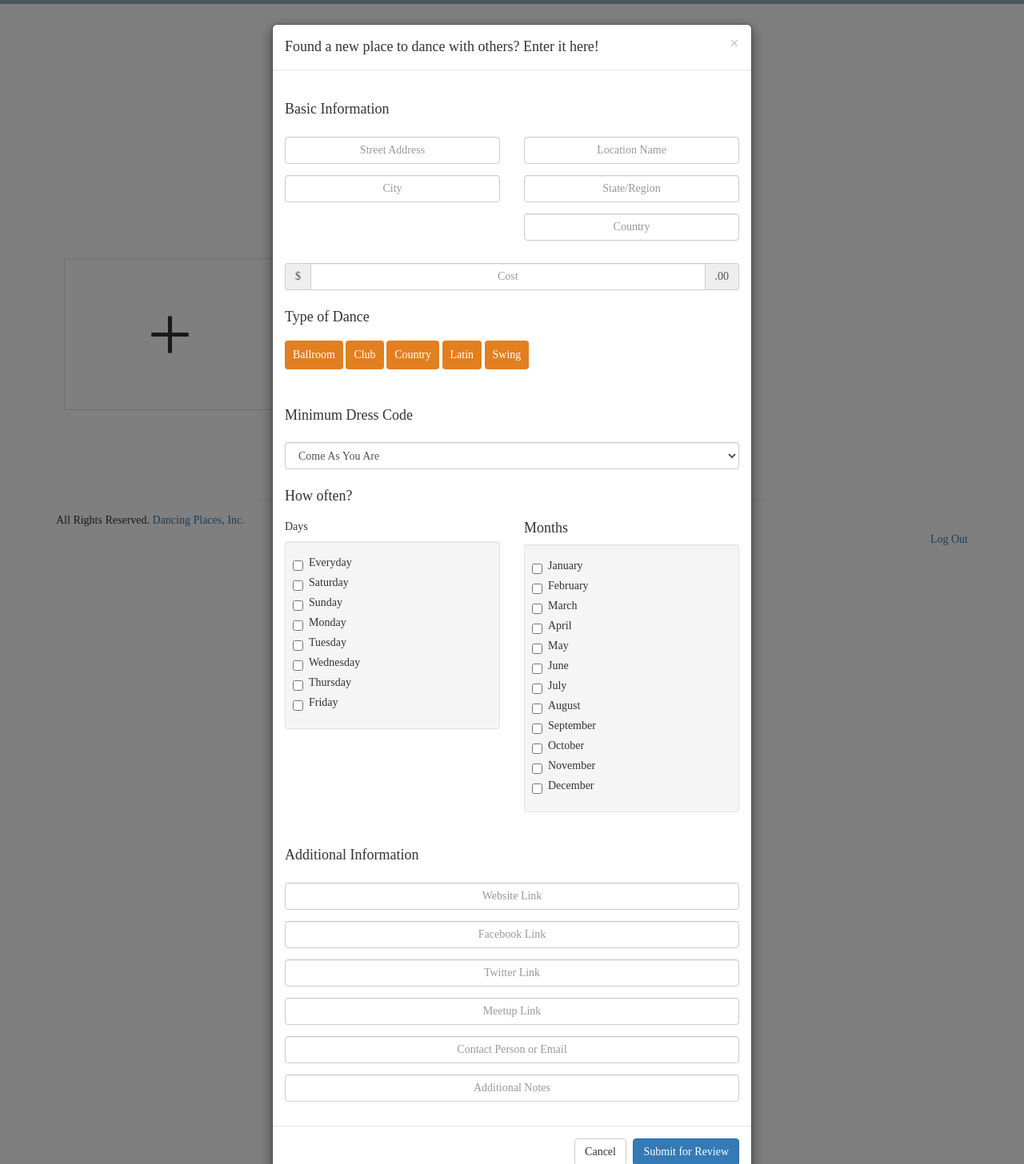
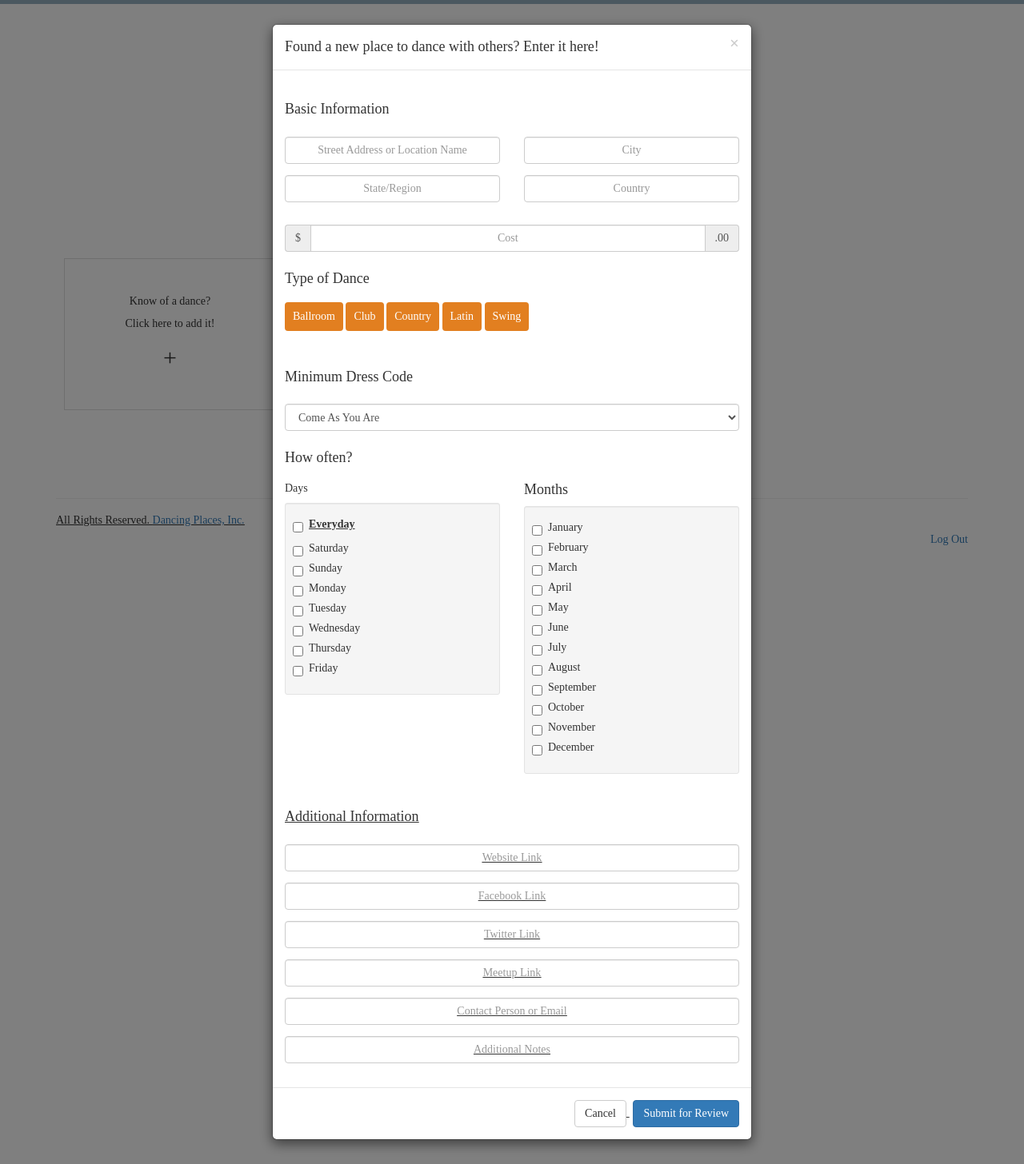
Before and after one commit to Xayaan/dancing-places-app, a Flask app: template app/templates/admin_dashboard.html in a window 1280 px wide, after a click that opens the changed part. Shown: the whole page at 80% size. Run offline with Flask 2, Linux system fonts and the light colour scheme; the template is opened without the code that fills it, so the values that code supplies are empty; some libraries are stand-ins or nearby versions.

Commit message:
Delete confirmation and fixed up admin page to match homepage functionality

```diff
--- a/app/static/js/admin_dashboard.js
+++ b/app/static/js/admin_dashboard.js
@@ -18,6 +18,8 @@
 
 $(document).on('click', '.del-bttn', function(){
   var elem = $(this).parent()
+  var delete_confirm = window.confirm("Delete?")
+  if (delete_confirm){
     $.getJSON('/dance/delete',
               {
                 object_id: $(this).parent().attr('id')
@@ -28,4 +30,5 @@
         	     elem.parent().remove();
         	   }
                  });
+  }
 });
--- a/app/templates/admin_dashboard.html
+++ b/app/templates/admin_dashboard.html
@@ -6,6 +6,7 @@
     <link rel="stylesheet" type="text/css" href="../static/css/main.css">
   </head>
   <body>
+
 
     <!-- Start modal -->
 
@@ -24,37 +25,24 @@
 
 	    <div class="row">
 	      <div class="col-xs-12 col-md-6">
-		<input type="text" class="form-control" id="address-input" placeholder="Street Address">
+		<input type="text" class="form-control" id="address-input" placeholder="Street Address or Location Name">
 	      </div>
-
 	      <div class="col-xs-12 col-md-6">
-		<input type="text" class="form-control" id="address-input" placeholder="Location Name">
+		<input type="text" class="main-form-input form-control" id="city-input" placeholder="City">
 	      </div>
 	    </div>
 	    <br>
 	    <div class="row">
 	      <div class="col-xs-12 col-md-6">
-		<input type="text" class="main-form-input form-control" id="city-input" placeholder="City">
-	      </div>
-
-	      <div class="col-xs-12 col-md-6">
 		<input type="text" class="main-form-input form-control" id="state-input" placeholder="State/Region">
 	      </div>
-	    </div
-	       >	<br>
-	    <div class="row">
-	      <div class="col-xs-12 col-md-6 col-md-offset-6">
+	      <div class="col-xs-12 col-md-6">
 		<input type="text" class="main-form-input form-control" id="country-input" placeholder="Country">
 	      </div>
 	    </div>
 	    <br>
 	    <br>
 
-	    <!-- <div class="form-group"> -->
-	    <!-- <input type="text" class="form-control" id="address-input" placeholder="Street Address"> -->
-
-
-	    <!-- </div> -->
 	    <div class="input-group">
 	      <div class="input-group-addon">$</div>
 	      <input type="text" class="form-control" id="cost-input" placeholder="Cost">
@@ -89,31 +77,32 @@
 		<div class="days col-xs-12 col-md-6">
 		  <h5>Days</h5>
 		  <div class="well well-sm">
-		    <div class="checkbox"> <label> <input type="checkbox" name="days" value="everyday" onclick="all_check();" class="everyday">Everyday</label></div>
-		    <div class="checkbox"> <label> <input type="checkbox" name="days" value="saturday" class="all-days-one">Saturday</label></div>
-		    <div class="checkbox"> <label> <input type="checkbox" name="days" value="sunday" class="all-days-one">Sunday</label></div>
-		    <div class="checkbox"> <label> <input type="checkbox" name="days" value="monday" class="all-days-one">Monday</label></div>
-		    <div class="checkbox"> <label> <input type="checkbox" name="days" value="tuesday" class="all-days-one">Tuesday</label></div>
-		    <div class="checkbox"> <label> <input type="checkbox" name="days" value="wednesday" class="all-days-one">Wednesday</label></div>
-		    <div class="checkbox"> <label> <input type="checkbox" name="days" value="thursday" class="all-days-one">Thursday</label></div>
-		    <div class="checkbox"> <label> <input type="checkbox" name="days" value="friday" class="all-days-one">Friday</label></div>
+		    <div class="checkbox"> <label> <input type="checkbox" name="days" value="everyday" onclick="all_check();" class="everyday"><strong><u>Everyday<u></strong></label></div>
+		    <div class="checkbox"> <label> <input type="checkbox" name="days" value="Saturday" class="all-days-one">Saturday</label></div>
+		    <div class="checkbox"> <label> <input type="checkbox" name="days" value="Sunday" class="all-days-one">Sunday</label></div>
+		    <div class="checkbox"> <label> <input type="checkbox" name="days" value="Monday" class="all-days-one">Monday</label></div>
+		    <div class="checkbox"> <label> <input type="checkbox" name="days" value="Tuesday" class="all-days-one">Tuesday</label></div>
+		    <div class="checkbox"> <label> <input type="checkbox" name="days" value="Wednesday" class="all-days-one">Wednesday</label></div>
+		    <div class="checkbox"> <label> <input type="checkbox" name="days" value="Thursday" class="all-days-one">Thursday</label></div>
+		    <div class="checkbox"> <label> <input type="checkbox" name="days" value="Friday" class="all-days-one">Friday</label></div>
 		  </div>
 		</div>
 		<div class="months col-xs-12 col-md-6">
 		  <h4>Months</h4>
+
 		  <div class="well well-sm">
-		    <div class="checkbox"> <label> <input type="checkbox" name="months" value="jan" class="all-months-one">January</label></div>
-		    <div class="checkbox"> <label> <input type="checkbox" name="months" value="feb" class="all-months-one">February</label></div>
-		    <div class="checkbox"> <label> <input type="checkbox" name="months" value="march" class="all-months-one">March</label></div>
-		    <div class="checkbox"> <label> <input type="checkbox" name="months" value="apr" class="all-months-one">April</label></div>
-		    <div class="checkbox"> <label> <input type="checkbox" name="months" value="may" class="all-months-one">May</label></div>
-		    <div class="checkbox"> <label> <input type="checkbox" name="months" value="jun" class="all-months-one">June</label></div>
-		    <div class="checkbox"> <label> <input type="checkbox" name="months" value="jul" class="all-months-one">July</label></div>
-		    <div class="checkbox"> <label> <input type="checkbox" name="months" value="aug" class="all-months-one">August</label></div>
-		    <div class="checkbox"> <label> <input type="checkbox" name="months" value="sept" class="all-months-one">September</label></div>
-		    <div class="checkbox"> <label> <input type="checkbox" name="months" value="oct" class="all-months-one">October</label></div>
-		    <div class="checkbox"> <label> <input type="checkbox" name="months" value="nov" class="all-months-one">November</label></div>
-		    <div class="checkbox"> <label> <input type="checkbox" name="months" value="dec" class="all-months-one">December</label></div>
+		    <div class="checkbox"> <label> <input type="checkbox" name="months" value="January" class="all-months-one">January</label></div>
+		    <div class="checkbox"> <label> <input type="checkbox" name="months" value="February" class="all-months-one">February</label></div>
+		    <div class="checkbox"> <label> <input type="checkbox" name="months" value="March" class="all-months-one">March</label></div>
+		    <div class="checkbox"> <label> <input type="checkbox" name="months" value="April" class="all-months-one">April</label></div>
+		    <div class="checkbox"> <label> <input type="checkbox" name="months" value="May" class="all-months-one">May</label></div>
+		    <div class="checkbox"> <label> <input type="checkbox" name="months" value="June" class="all-months-one">June</label></div>
+		    <div class="checkbox"> <label> <input type="checkbox" name="months" value="July" class="all-months-one">July</label></div>
+		    <div class="checkbox"> <label> <input type="checkbox" name="months" value="August" class="all-months-one">August</label></div>
+		    <div class="checkbox"> <label> <input type="checkbox" name="months" value="September" class="all-months-one">September</label></div>
+		    <div class="checkbox"> <label> <input type="checkbox" name="months" value="October" class="all-months-one">October</label></div>
+		    <div class="checkbox"> <label> <input type="checkbox" name="months" value="November" class="all-months-one">November</label></div>
+		    <div class="checkbox"> <label> <input type="checkbox" name="months" value="December" class="all-months-one">December</label></div>
 		  </div>
 		</div>
 	      </div>
@@ -126,7 +115,7 @@
 		<input type="text" class="main-form-input form-control" id="twitter-input" placeholder="Twitter Link"><br>
 		<input type="text" class="main-form-input form-control" id="meetup-input" placeholder="Meetup Link"><br>
 		<input type="text" class="main-form-input form-control" id="contact-input" placeholder="Contact Person or Email"><br>
-		<input type="text" class="main-form-input form-control" id="additional-input" placeholder="Additional Notes">
+		<input type="text" class="main-form-input form-control" id="notes-input" placeholder="Additional Notes">
 	      </div>
 	    </div>
 	  </div>
@@ -137,7 +126,6 @@
 	</div>
       </div>
     </div>
-
 
     <!-- End modal -->
 
@@ -205,7 +193,12 @@
 	  {% endif %}
 	  <li class="single-dance-item added-dance col-xs-12 col-md-3">
 	    <div class="dance-item" data-toggle="modal" data-target="#myModal">
-	      <div class="modaltrig">+</div>
+	      <center>
+		<div class="add-dance">Know of a dance?<br><br>
+		  Click here to add it!
+		</div>
+		<div class="modaltrig-small">+</div>
+	      </center>
 	    </div>
 	  </li>
 	</ul>
```
Lines whose indentation alone changed are shown as unchanged.
